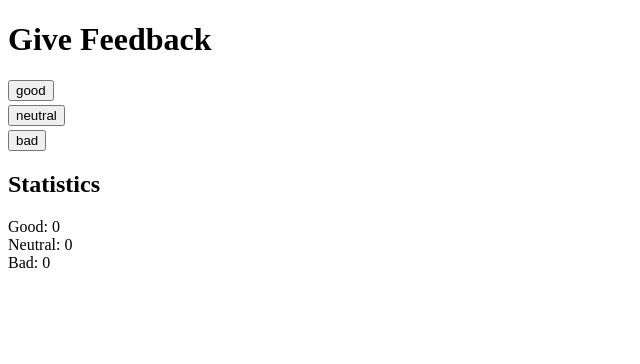
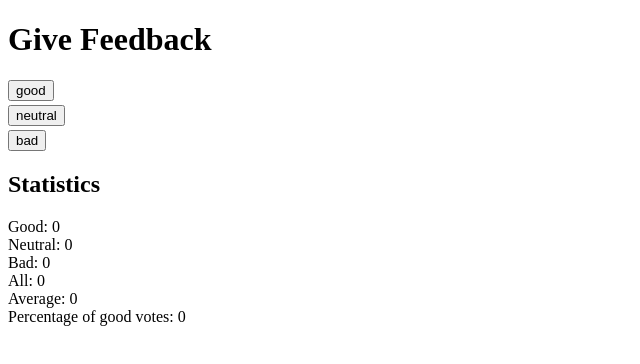
Before and after one commit to kevmhughes/fullstackopen, a React (Vite) app in the folder part1/unicafe/: page / in a window 1280 px wide. Shown: the top 364 px of the page, without its empty margins (0-640 px from the left). Built offline with nearby package versions, Linux system fonts and the light colour scheme.

Commit message:
1.7: unicafe step 2

```diff
--- a/part1/unicafe/src/App.jsx
+++ b/part1/unicafe/src/App.jsx
@@ -1,93 +1,71 @@
-import { useState } from 'react'
+import { useState } from "react";
 
 const Header = ({ title }) => {
-  return (
-    <h1>
-      {title}
-    </h1>
-  )
-}
+  return <h1>{title}</h1>;
+};
 
-const GoodFeedbackButton = ({handleGoodClick}) => {
+const ClickButton = ({ handler, text }) => {
   return (
     <div>
-      <button onClick={handleGoodClick}>
-        good
-      </button>
+      <button onClick={handler}>{text}</button>
     </div>
-  )
-}
+  );
+};
 
-const NeutralFeedbackButton = ({handleNeutralClick}) => {
+const Stat = ({ name, value }) => {
   return (
     <div>
-      <button onClick={handleNeutralClick}>
-        neutral
-      </button>
+      {name}: {value}
     </div>
-  )
-}
-
-const BadFeedbackButton = ({handleBadClick}) => {
-  return (
-    <div>
-      <button onClick={handleBadClick}>
-        bad
-      </button>
-    </div>
-  )
-}
+  );
+};
 
 const Statistics = ({ title, good, neutral, bad }) => {
   const statsStyle = {
-    display: 'flex',
-    flexDirection: 'column', // To stack the items vertically
+    display: "flex",
+    flexDirection: "column",
   };
+
+  const total = good + neutral + bad;
+  const average = total == 0 ? 0 : ((good - bad) / total).toFixed(2);
+  const goodAsPercentage = total == 0 ? 0 : ((good / total) * 100).toFixed(2);
+
   return (
     <div style={statsStyle}>
       <h2>{title}</h2>
-      <div>Good: {good}</div>
-      <div>Neutral: {neutral}</div>
-      <div>Bad: {bad}</div>
+      <Stat name="Good" value={good} />
+      <Stat name="Neutral" value={neutral} />
+      <Stat name="Bad" value={bad} />
+      <Stat name="All" value={total} />
+      <Stat name="Average" value={average} />
+      <Stat name="Percentage of good votes" value={goodAsPercentage} />
     </div>
-  )
-}
+  );
+};
 
 const App = () => {
   // save clicks of each button to its own state
-  const [good, setGood] = useState(0)
-  const [neutral, setNeutral] = useState(0)
-  const [bad, setBad] = useState(0)
-
-  const handleGoodClick = () => setGood(good + 1)
-  const handleNeutralClick = () => setNeutral(neutral + 1)
-  const handleBadClick = () => setBad(bad + 1)
-
-  const header = "Give Feedback"
-  const section = "Statistics"
+  const [good, setGood] = useState(0);
+  const [neutral, setNeutral] = useState(0);
+  const [bad, setBad] = useState(0);
 
   const appStyle = {
-    display: 'flex',
-    flexDirection: 'column', // To stack the items vertically
-    gap: "4px"
+    display: "flex",
+    flexDirection: "column", // To stack the items vertically
+    gap: "4px",
   };
 
   return (
     <div>
-      <Header title={header}/>
+      <Header title="Give Feedback" />
       <div style={appStyle}>
-      <GoodFeedbackButton handleGoodClick={handleGoodClick}/>
-      <NeutralFeedbackButton handleNeutralClick={handleNeutralClick}/>
-      <BadFeedbackButton handleBadClick={handleBadClick}/>
+        <ClickButton handler={() => setGood(good + 1)} text="good" />
+        <ClickButton handler={() => setNeutral(neutral + 1)} text="neutral" />
+        <ClickButton handler={() => setBad(bad + 1)} text="bad" />
       </div>
-      <Statistics
-       title={section}
-       good={good}
-       neutral={neutral}
-       bad={bad}
-      />
+      <Statistics title="Statistics" good={good} neutral={neutral} bad={bad} />
     </div>
-  )
-}
+  );
+};
 
-export default App
+export default App;
--- a/part1/unicafe/src/main.jsx
+++ b/part1/unicafe/src/main.jsx
@@ -1,5 +1,10 @@
+import { StrictMode } from 'react';
 import ReactDOM from 'react-dom/client'
 
 import App from './App'
 
-ReactDOM.createRoot(document.getElementById('root')).render(<App />)
+ReactDOM.createRoot(document.getElementById('root')).render(
+    <StrictMode>
+        <App />
+    </StrictMode>
+)
```
